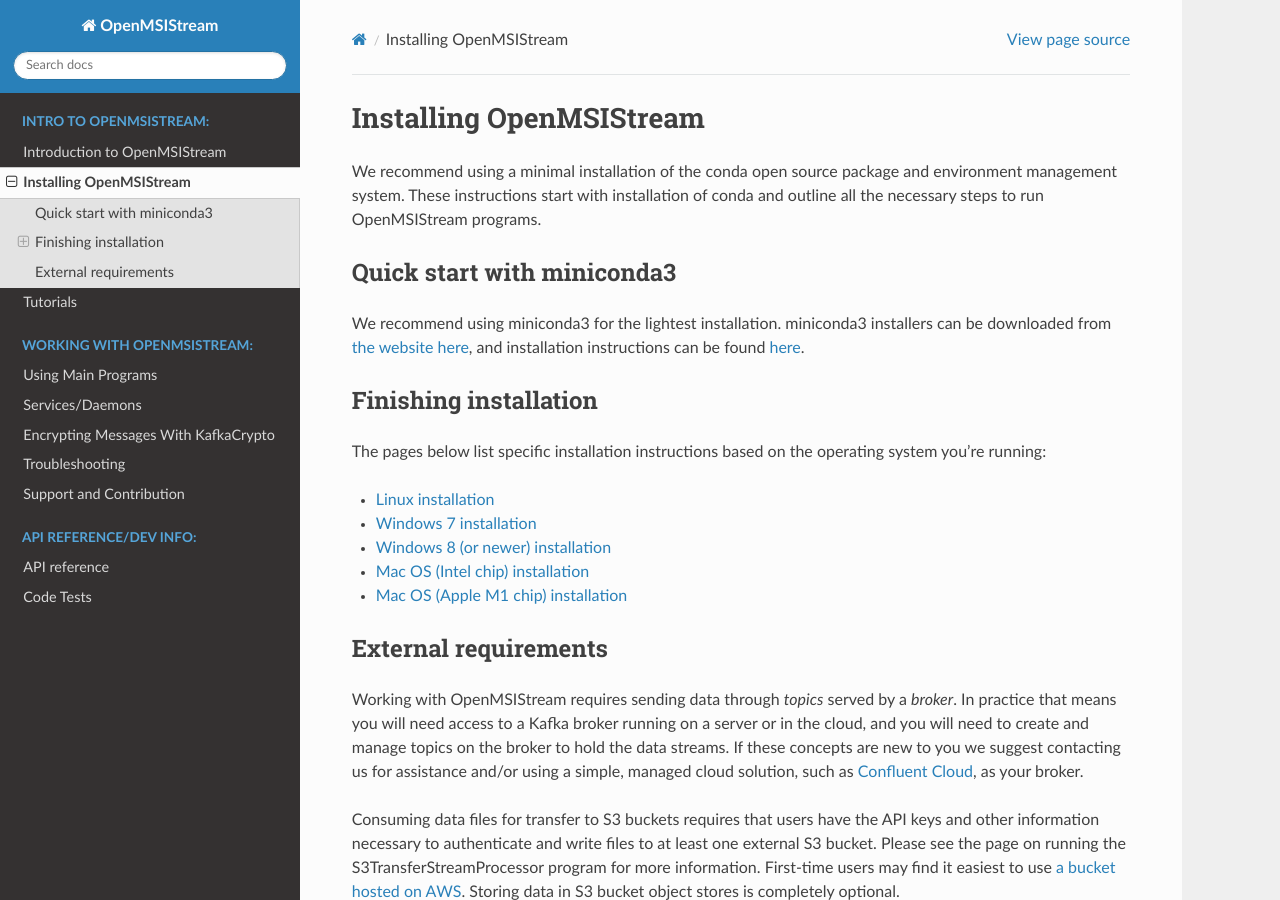
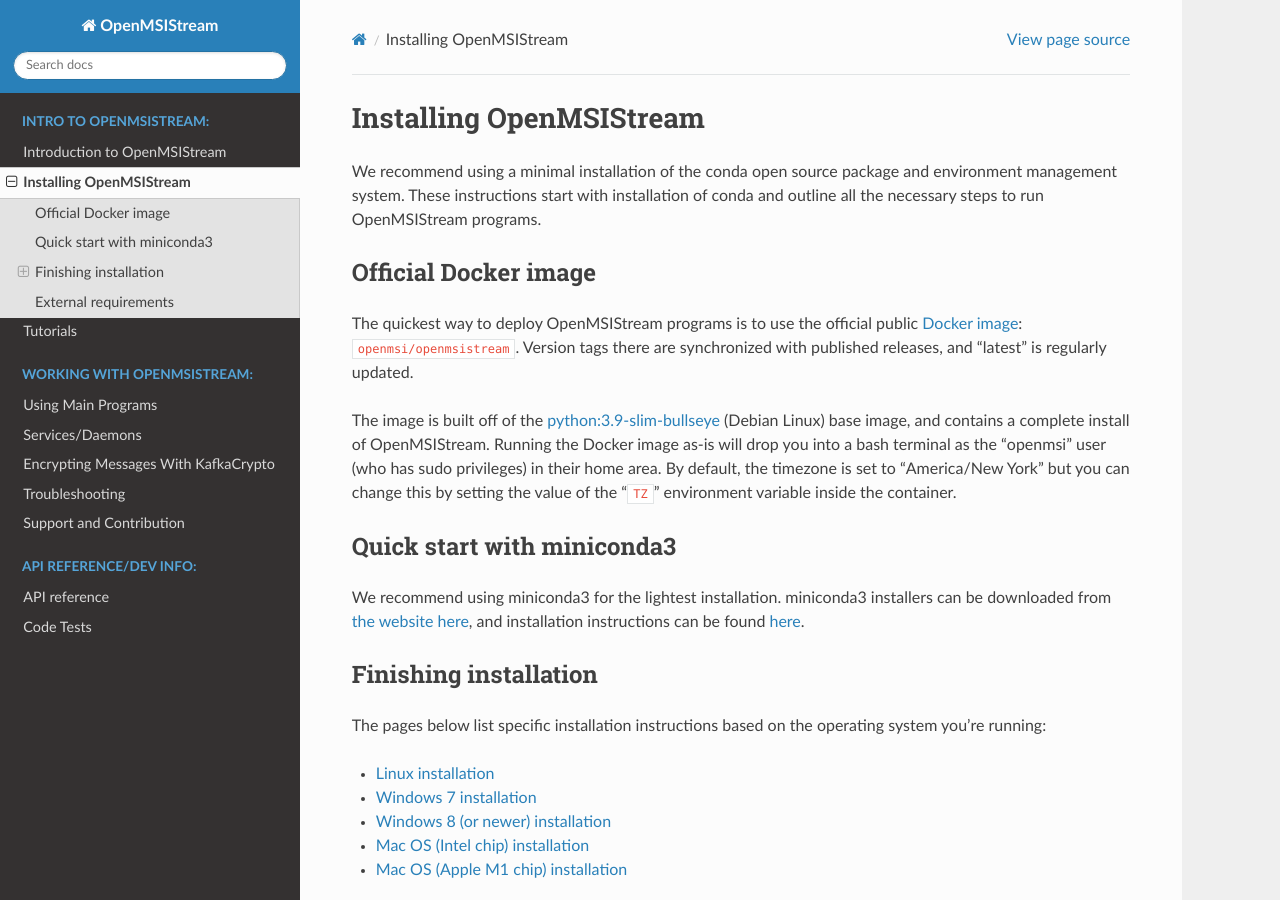
Before and after one commit to openmsi/openmsistream, a Sphinx documentation site: the page built from docs/source/introduction/installing_openmsistream.rst, in a window 1280 px wide and 900 px high. Built offline with Sphinx 7.4.7 and the Read the Docs theme 2.0.0, drawn with Linux system fonts in a browser that asks for light colours.

Commit message:
forgot to commit a file : /

```diff
--- a/docs/source/introduction/installing_openmsistream.rst
+++ b/docs/source/introduction/installing_openmsistream.rst
@@ -3,6 +3,13 @@
 ========================
 
 We recommend using a minimal installation of the conda open source package and environment management system. These instructions start with installation of conda and outline all the necessary steps to run OpenMSIStream programs.
+
+Official Docker image
+---------------------
+
+The quickest way to deploy OpenMSIStream programs is to use the official public `Docker image <https://hub.docker.com/repository/docker/openmsi/openmsistream/general>`_: ``openmsi/openmsistream``. Version tags there are synchronized with published releases, and "latest" is regularly updated.
+
+The image is built off of the `python:3.9-slim-bullseye <https://hub.docker.com/layers/library/python/3.9-slim-bullseye/images/sha256-78740d6c888f2e6cb466760b3373eb35bb3f1059cf1f1b5ab0fbec9a0331a03d?context=explore>`_ (Debian Linux) base image, and contains a complete install of OpenMSIStream. Running the Docker image as-is will drop you into a bash terminal as the "openmsi" user (who has sudo privileges) in their home area. By default, the timezone is set to "America/New York" but you can change this by setting the value of the "``TZ``" environment variable inside the container.
 
 Quick start with miniconda3
 ---------------------------
```
